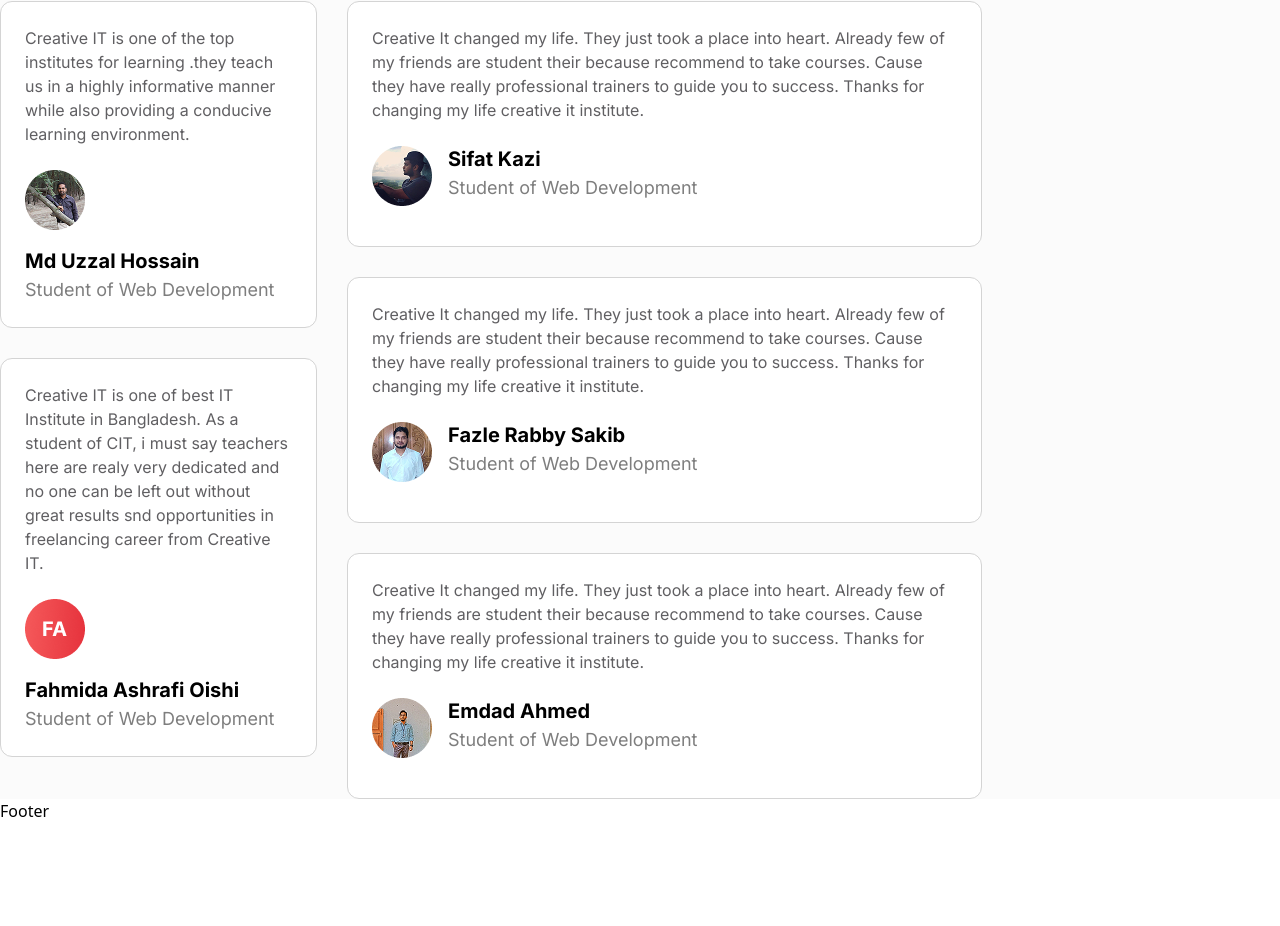
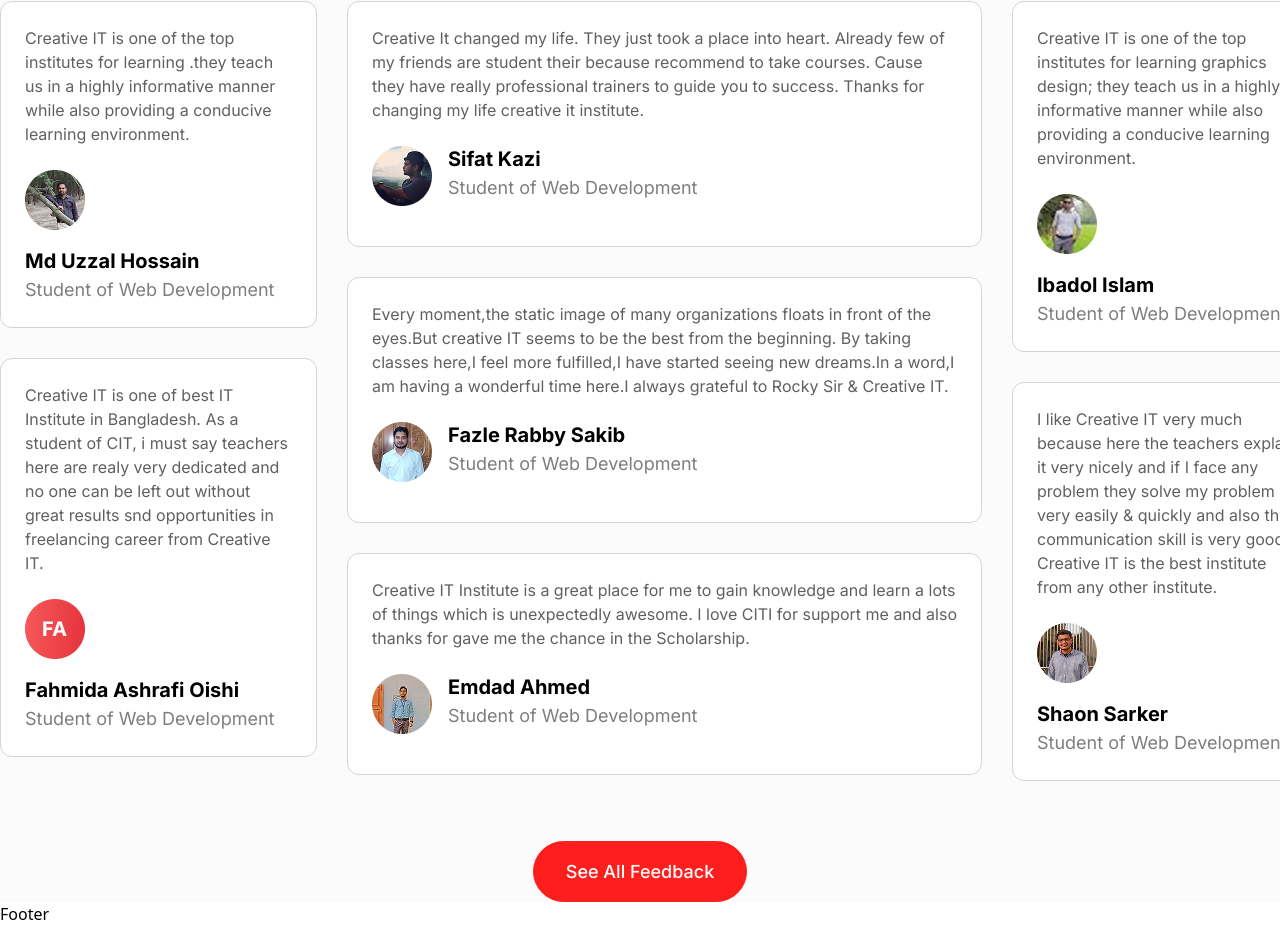
Before and after one commit to shoumen-shomu/creative-it-canada, a Next.js app: page / in a window 1280 px wide. Shown: the part 3190-4116 px from the top of the page. Before the commit the page ends 4013 px from the top, so only its background shows below. Built offline with nearby package versions, Linux system fonts and the light colour scheme; a web font is replaced by a local one.

Commit message:
Feedback Part Done

```diff
--- a/src/app/components/layouts/home/Feedback.jsx
+++ b/src/app/components/layouts/home/Feedback.jsx
@@ -1,6 +1,7 @@
 import React from "react";
 import Container from "../../Container";
 import Image from "next/image";
+import Button from "../../Button";
 
 const Feedback = () => {
   return (
@@ -88,11 +89,12 @@ const Feedback = () => {
                   </div>
                   <div className="p-6 bg-white rounded-xl border border-[#D4D4D4]">
                     <p className="font-inter font-normal text-base text-[#605F62] leading-[150%] w-146.25">
-                      Creative It changed my life. They just took a place into
-                      heart. Already few of my friends are student their because
-                      recommend to take courses. Cause they have really
-                      professional trainers to guide you to success. Thanks for
-                      changing my life creative it institute.
+                      Every moment,the static image of many organizations floats
+                      in front of the eyes.But creative IT seems to be the best
+                      from the beginning. By taking classes here,I feel more
+                      fulfilled,I have started seeing new dreams.In a word,I am
+                      having a wonderful time here.I always grateful to Rocky
+                      Sir & Creative IT.
                     </p>
                     <div className="flex gap-4 items-center">
                       <Image
@@ -114,11 +116,10 @@ const Feedback = () => {
                   </div>
                   <div className="p-6 bg-white rounded-xl border border-[#D4D4D4]">
                     <p className="font-inter font-normal text-base text-[#605F62] leading-[150%] w-146.25">
-                      Creative It changed my life. They just took a place into
-                      heart. Already few of my friends are student their because
-                      recommend to take courses. Cause they have really
-                      professional trainers to guide you to success. Thanks for
-                      changing my life creative it institute.
+                      Creative IT Institute is a great place for me to gain
+                      knowledge and learn a lots of things which is unexpectedly
+                      awesome. I love CITI for support me and also thanks for
+                      gave me the chance in the Scholarship.
                     </p>
                     <div className="flex gap-4 items-center">
                       <Image
@@ -139,7 +140,59 @@ const Feedback = () => {
                     </div>
                   </div>
                 </div>
-                <div className=""></div>
+                <div className="space-y-7.5">
+                  <div className="p-6 bg-white rounded-xl border border-[#D4D4D4]">
+                    <p className="font-inter font-normal text-base text-[#605F62] leading-[150%] w-66.75">
+                      Creative IT is one of the top institutes for learning
+                      graphics design; they teach us in a highly informative
+                      manner while also providing a conducive learning
+                      environment.
+                    </p>
+                    <Image
+                      className="pb-4 pt-6"
+                      src="/images/reviewsix.png"
+                      alt="reviewsix"
+                      width={60}
+                      height={60}
+                    />
+                    <h5 className="font-inter font-bold  text-[20px] text-[#000000] leading-[150%]">
+                      Ibadol Islam
+                    </h5>
+                    <p className="font-inter font-normal text-[18px] text-[#7E7E7E] leading-[150%]">
+                      Student of Web Development
+                    </p>
+                  </div>
+                  <div className="p-6 bg-white rounded-xl border border-[#D4D4D4]">
+                    <p className="font-inter font-normal text-base text-[#605F62] leading-[150%] w-66.75">
+                      I like Creative IT very much because here the teachers
+                      explain it very nicely and if I face any problem they
+                      solve my problem very easily & quickly and also their
+                      communication skill is very good. Creative IT is the best
+                      institute from any other institute.
+                    </p>
+                    <Image
+                      className="pb-4 pt-6"
+                      src="/images/reviewseven.png"
+                      alt="reviewseven"
+                      width={60}
+                      height={60}
+                    />
+                    <h5 className="font-inter font-bold  text-[20px] text-[#000000] leading-[150%]">
+                      Shaon Sarker
+                    </h5>
+                    <p className="font-inter font-normal text-[18px] text-[#7E7E7E] leading-[150%]">
+                      Student of Web Development
+                    </p>
+                  </div>
+                </div>
+              </div>
+              <div className="text-center mt-15">
+                <Button
+                  className={
+                    "font-inter font-medium text-[18px] border border-primary hover:border-primary hover:bg-white hover:text-[#CF0000]  duration-300"
+                  }
+                  btnTxt={"See All Feedback"}
+                />
               </div>
             </div>
           </Container>
```
Also changed, not shown: public/images/reviewseven.png (added), public/images/reviewsix.png (added).
